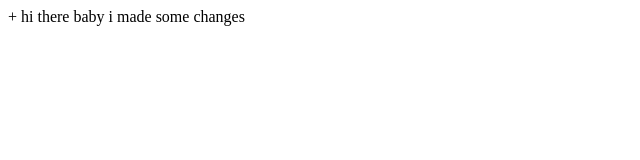
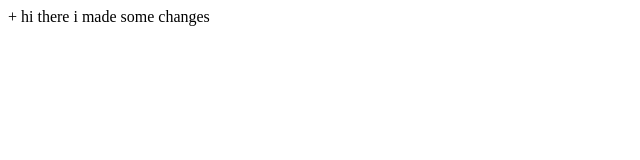
Before and after one commit to ZahraAziziGit/git-test, a plain HTML site: page index.html in a window 1280 px wide. Shown: the full height of the page, 0-640 px from the left. Drawn offline with Linux system fonts and the light colour scheme.

Commit message:
Removed one word

```diff
--- a/index.html
+++ b/index.html
@@ -1,7 +1,7 @@
 <html>
 <body>
 	+
-	hi there baby
+	hi there
 	i made some changes
 </body>
 </html>
```
